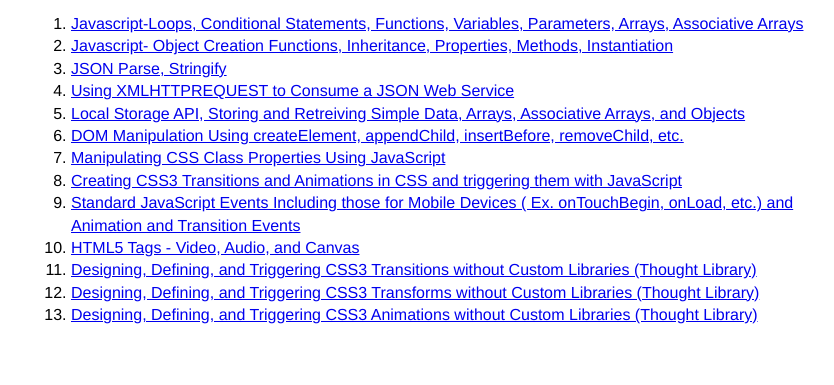
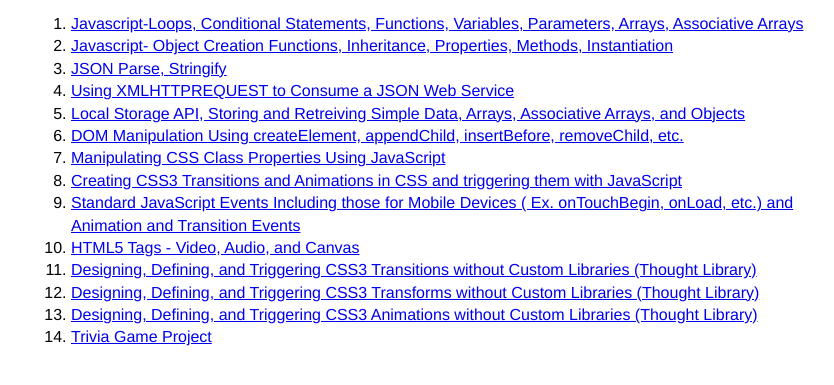
Before and after one commit to Olive-Spencer/CIT-261, a plain HTML site: page index.html in a window 1280 px wide. Shown: the part 131-516 px from the top of the page, without its empty margins (217-1051 px from the left). Drawn offline with Linux system fonts and the light colour scheme.

Commit message:
Update index.html

```diff
--- a/index.html
+++ b/index.html
@@ -23,6 +23,7 @@
   <li><a href=a11.html>Designing, Defining, and Triggering CSS3 Transitions without Custom Libraries (Thought Library)</a>
   <li><a href=a12.html>Designing, Defining, and Triggering CSS3 Transforms without Custom Libraries (Thought Library)</a>
   <li><a href=a13.html>Designing, Defining, and Triggering CSS3 Animations without Custom Libraries (Thought Library)</a>
+    <li><a href=project.html>Trivia Game Project</a></li>
 </ol>
 
 </body>
```
